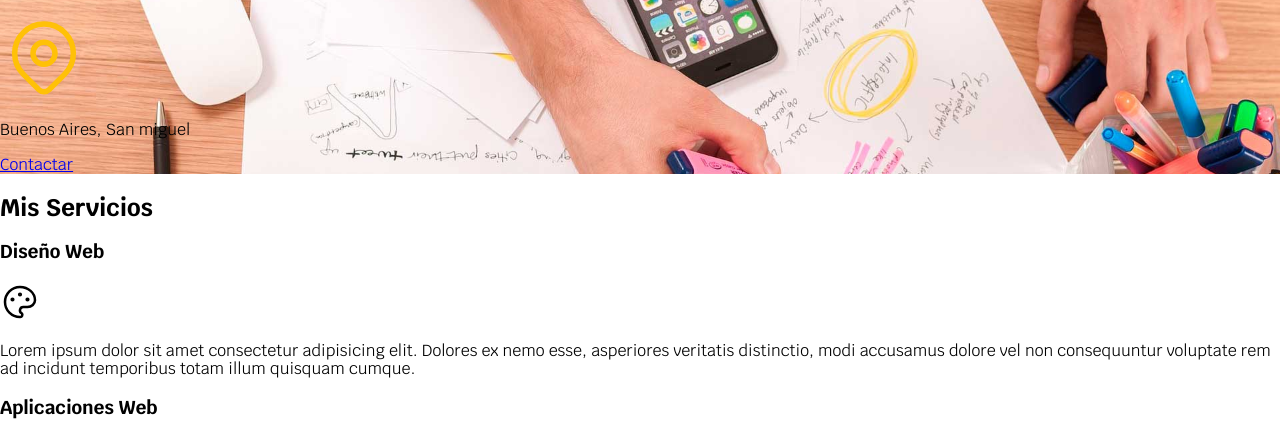
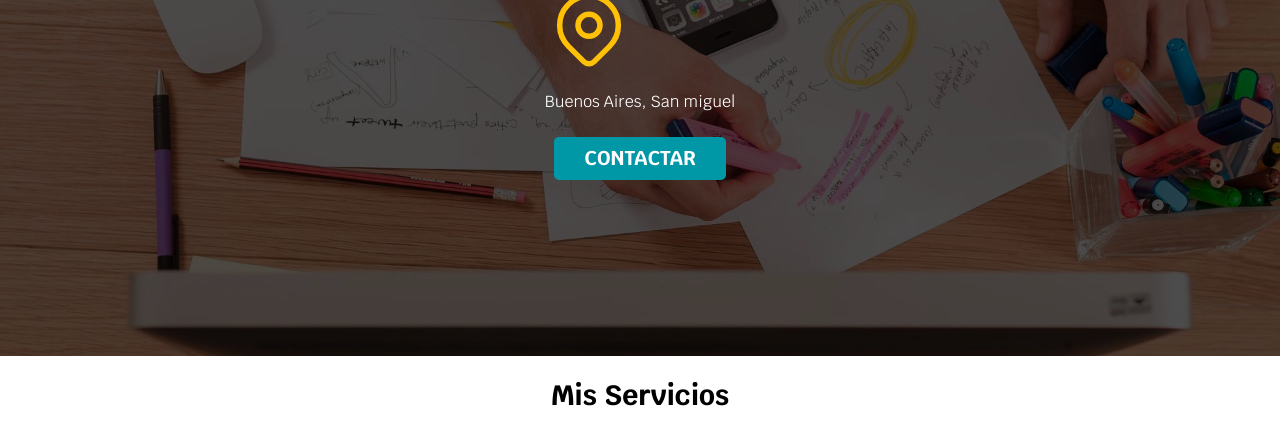
Before and after one commit to TomyMontenegro99/SITIO_FREELANCER, a plain HTML site: page FREELANCER_INICIO/index.html in a window 1280 px wide. Shown: the part 250-682 px from the top of the page. Drawn offline with Linux system fonts and the light colour scheme.

Commit message:
se agrego en boton contactar con estilos y el css a los headings

```diff
--- a/FREELANCER_INICIO/css/styles.css
+++ b/FREELANCER_INICIO/css/styles.css
@@ -10,6 +10,12 @@
 
 html{
     font-size: 62.5%;
+    box-sizing: border-box;
+
+}
+
+*, *:before, *:after { /* a todos los elementos del html le aplica box sizing*/
+    box-sizing: inherit;
 }
 
 body{
@@ -19,10 +25,26 @@ body{
 
 /*Hace que el rem sea mas facil de usar */
 
+h1{
+    font-size: 3.8rem;
+}
+
+h2{
+    font-size: 2.8rem;
+}
+
+h3{
+    font-size: 1.8rem;
+}
+
+h1,h2,h3{
+    text-align: center;
+}
+
 .titulo {
     text-align: center; /*Centrar el texto*/
-    font-size: 3.8rem;
-    color: var(--primario);/*Cambiar color*/
+
+
 
 
 }
@@ -36,6 +58,26 @@ body{
     max-width: 120rem;
     margin:0 auto 0 auto; /* forma resumida de declarar los margenes*/
 
+}
+
+.boton {
+    background-color: var(--secundario);
+    color: var(--blanco);
+    padding: 1rem 3rem;
+    margin-top: 1rem;
+    font-size: 2rem;
+    text-decoration: none;
+    text-transform: uppercase;
+    font-weight: bold;
+    border-radius: .5rem;
+    width: 90%;
+    text-align: center;
+}
+
+@media (min-width: 768px){
+    .boton{
+        width: auto;
+    }
 }
 
 .nav-bg{
@@ -74,5 +116,32 @@ body{
     background-image: url(../img/hero.jpg);
     background-repeat:no-repeat;
     background-size: cover;
+    height: 450px;
+
+    position: relative;
 
 }
+
+.contenido-hero{
+    position:absolute;
+    background-color: rgba(0, 0, 0, .7);
+    background-color: rgb(0 0 0 / 70% );
+    width: 100%;
+    height: 100%;
+
+    display: flex;
+    flex-direction: column;
+    align-items: center; /*alinear vertical y horizontalmente*/
+    justify-items: center;
+}
+
+.contenido-hero h2,
+.contenido-hero p {
+
+    color: var(--blanco);
+}
+
+.ubicacion{
+    display:flex;
+    align-items: flex-end; /*Alinea verticalmente hacia abajo*/
+}
--- a/FREELANCER_INICIO/index.html
+++ b/FREELANCER_INICIO/index.html
@@ -33,15 +33,18 @@
     <section class = "hero">
         <div class = "contenido-hero">
             <h2 class ="titulo">Diseño y Desarrollo Web <span>Freelancer</span></h2>
-            <svg xmlns="http://www.w3.org/2000/svg" class="icon icon-tabler icon-tabler-map-pin" width="88" height="88"
+            <div>
+                <svg xmlns="http://www.w3.org/2000/svg" class="icon icon-tabler icon-tabler-map-pin" width="88" height="88"
                 viewBox="0 0 24 24" stroke-width="1.5" stroke="#FFC107" fill="none"stroke-linecap="round"
                 stroke-linejoin="round">
                 <path stroke="none" d="M0 0h24v24H0z" fill="none" />
                 <circle cx="12" cy="11" r="3" />
                 <path d="M17.657 16.657l-4.243 4.243a2 2 0 0 1 -2.827 0l-4.244 -4.243a8 8 0 1 1 11.314 0z" />
-            </svg>
+                </svg>
             <p>Buenos Aires, San miguel</p>
-            <a href="#">Contactar</a>
+            </div>
+
+            <a class = "boton" href="#">Contactar</a>
         </div>
     </section>
 
@@ -71,6 +74,7 @@
 
         <section>
             <h3>Aplicaciones Web</h3>
+
             <svg xmlns="http://www.w3.org/2000/svg" class="icon icon-tabler icon-tabler-brand-android" width="40"
                 height="40" viewBox="0 0 24 24" stroke-width="1.5" stroke="#000000" fill="none" stroke-linecap="round"
                 stroke-linejoin="round">
```
